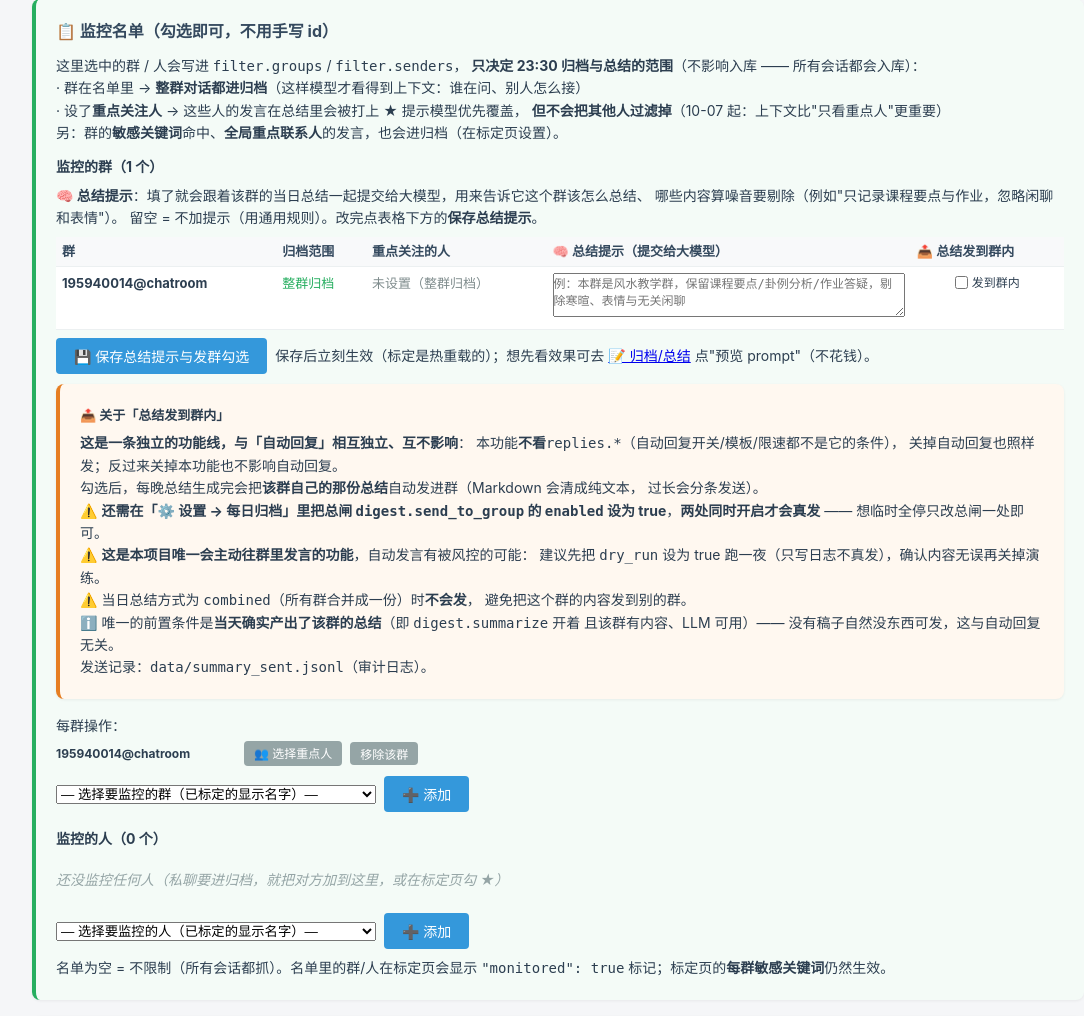
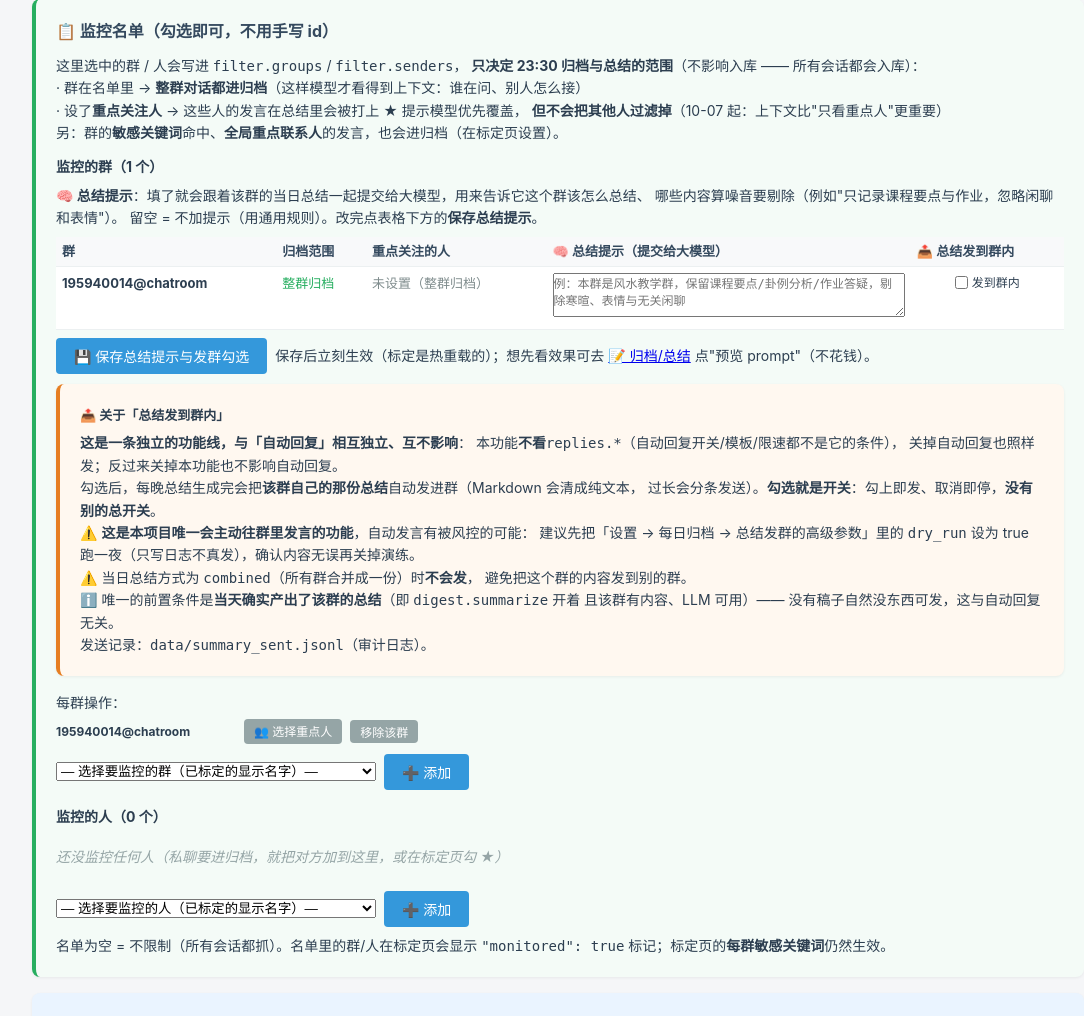
Before and after one commit to jiangbocn-sys/WeChatFerryTool, a Flask app: page /filter in a window 1280 px wide. Shown: the part 256-1272 px from the top of the page, without its empty margins (82-1166 px from the left). Run offline with Flask 3, Linux system fonts and the light colour scheme.

Commit message:
refactor(send): drop the global master switch; the per-group checkbox is now the only control (settings item keeps tuning params only)

```diff
--- a/web/app.py
+++ b/web/app.py
@@ -317,8 +317,8 @@ def _config_context() -> dict:
             "focus": [{"id": m, "name": disp("senders", m)} for m in focus],
             # 每群"总结提示"：跟着当日总结一起提交给 LLM（存在 labels.groups.<gid>.summary_hint）
             "hint": str(ent.get("summary_hint") or ""),
-            # 是否把每日总结发进该群（labels.groups.<gid>.send_summary，默认关；
-            # 还需 digest.send_to_group.enabled 总闸同时开启才会真发）
+            # 是否把每日总结发进该群（labels.groups.<gid>.send_summary，默认关。
+            # **这是唯一的发送开关** —— 没有全局总闸）
             "send_summary": bool(ent.get("send_summary")),
         })
     sender_rows = [{"id": s, "name": disp("senders", s)} for s in mon_senders]
@@ -700,17 +700,20 @@ def create_app() -> Flask:
                         "只出现一行 `[图片 214×480]` 占位、既没信息又占篇幅",
               "suggest": "建议 3 图片 / 47 表情 / 51 系统 / 10000 系统；"
                          "链接(49)/引用(57) 是**带文字的卡片**，建议保留"},
-             {"path": "digest.send_to_group", "label": "把每日总结发到群（总闸，需与每群勾选同时开启）",
+             {"path": "digest.send_to_group", "label": "总结发群的高级参数（dry_run / 切分 / 限速）",
               "kind": "json",
-              "impact": "**这是唯一会主动往群里发言的归档相关功能**。开启后，每晚总结生成完，"
-                        "会发给**在「🎯 监控规则」页勾选了「把总结发到群内」的群**。\n"
-                        "字段：`enabled`（总闸，默认 false）、`dry_run`（演练：只记日志不真发）、"
-                        "`chunk_chars`（单条上限字数，默认 1800）、`min_interval_s`（发送间隔秒，默认 1.5）。\n"
-                        "⚠️ 安全约束：① **必须总闸与每群勾选同时为真**；② `summarize_mode=combined`"
-                        "（合并成一份，含多个群内容）时**不会发**，只发每群一份的稿子；"
-                        "③ 每发一条都记 `data/summary_sent.jsonl` 审计日志。\n"
-                        "⚠️ 风险：自动发言有被风控的可能，建议先 `dry_run: true` 观察一夜",
-              "suggest": '想启用就填：{"enabled": true, "dry_run": true, "chunk_chars": 1800, "min_interval_s": 2}'},
+              "impact": "⚠️ **这里没有开关**：是否把总结发到群，完全由「🎯 监控规则」页"
+                        "每个群自己的「📤 总结发到群内」勾选决定（默认全部不勾 = 不发）。\n"
+                        "本项**只放调参**：`dry_run`（演练：只写日志、不真发，建议先跑一夜）、"
+                        "`chunk_chars`（单条上限字数，默认 1800）、"
+                        "`min_interval_s`（多条之间的发送间隔秒，默认 1.5，降低风控概率）。\n"
+                        "留空/删掉本项也能正常工作（用上面的默认值）。\n"
+                        "⚠️ 这个功能与「自动回复」**相互独立**：它不看 `replies.*`，关掉自动回复也照样发。\n"
+                        "⚠️ 唯一会主动往群里发言的功能，自动发言有被风控的可能；"
+                        "当日总结方式为 `combined`（合并稿含多群内容）时不会发，避免串群。\n"
+                        "发送记录：`data/summary_sent.jsonl`",
+              "suggest": '想先演练就填：{"dry_run": true, "chunk_chars": 1800, "min_interval_s": 2}；'
+                         '确认无误后改成：{"dry_run": false}'},
          ]},
         {"key": "voice", "title": "语音捕获", "fields": [
              {"path": "voice.enabled", "label": "启用语音捕获", "kind": "bool",
--- a/web/templates/_monitor_block.html
+++ b/web/templates/_monitor_block.html
@@ -65,7 +65,7 @@
             </td>
             <td style="padding:6px; vertical-align:top; text-align:center">
                 {# 每个监控群一个勾选：勾上则每日总结生成后自动发进该群（2026-10-10 需求）。
-                   与「设置 → 每日归档」里的 digest.send_to_group 总闸**同时开启**才会真发。 #}
+                   **这就是唯一的开关** —— 没有全局总闸（用户 10-12 要求删掉）。 #}
                 <label style="display:inline-flex; align-items:center; gap:4px; cursor:pointer">
                     <input type="checkbox" name="send_{{ g.id }}" value="1"
                            {% if g.send_summary %}checked{% endif %}>
@@ -94,11 +94,10 @@
             本功能<b>不看</b><code>replies.*</code>（自动回复开关/模板/限速都不是它的条件），
             关掉自动回复也照样发；反过来关掉本功能也不影响自动回复。<br>
             勾选后，每晚总结生成完会把<b>该群自己的那份总结</b>自动发进群（Markdown 会清成纯文本，
-            过长会分条发送）。<br>
-            ⚠️ <b>还需在「⚙️ 设置 → 每日归档」里把总闸 <code>digest.send_to_group</code> 的
-            <code>enabled</code> 设为 true</b>，<b>两处同时开启才会真发</b> —— 想临时全停只改总闸一处即可。<br>
+            过长会分条发送）。<b>勾选就是开关</b>：勾上即发、取消即停，<b>没有别的总开关</b>。<br>
             ⚠️ <b>这是本项目唯一会主动往群里发言的功能</b>，自动发言有被风控的可能：
-            建议先把 <code>dry_run</code> 设为 true 跑一夜（只写日志不真发），确认内容无误再关掉演练。<br>
+            建议先把「设置 → 每日归档 → 总结发群的高级参数」里的 <code>dry_run</code> 设为 true
+            跑一夜（只写日志不真发），确认内容无误再关掉演练。<br>
             ⚠️ 当日总结方式为 <code>combined</code>（所有群合并成一份）时<b>不会发</b>，
             避免把这个群的内容发到别的群。<br>
             ℹ️ 唯一的前置条件是<b>当天确实产出了该群的总结</b>（即 <code>digest.summarize</code> 开着
```
Also changed, not shown: consumer/group_sender.py (+6 -8 lines), consumer/main.py (+6 -8 lines), tests/regression/wft_group_send_check.py (+30 -24 lines).
